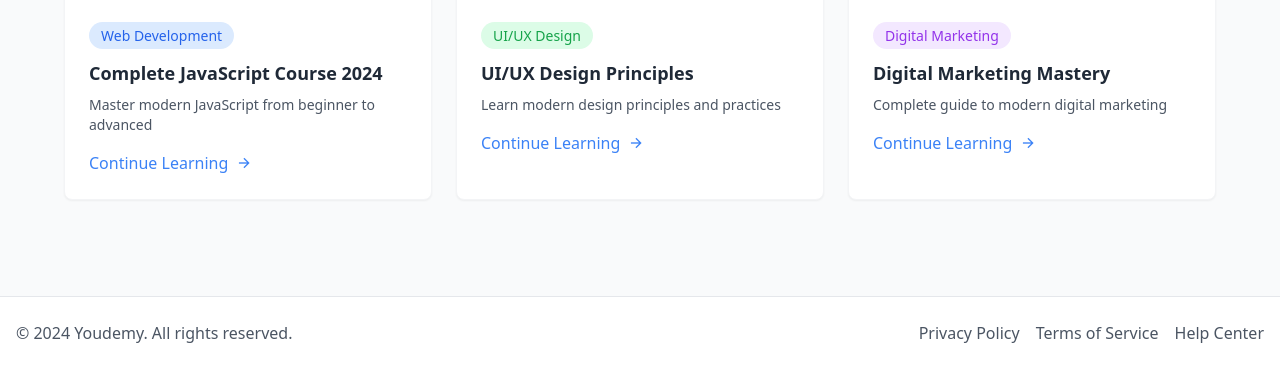
After one commit to elabiad-malika2/Youdemy, a PHP site: page /Etudiant/mesCours.php in a window 1280 px wide. The commit adds this page. Shown: the part 741-1110 px from the top of the page. Run offline with PHP 8.4, Linux system fonts and the light colour scheme; some libraries are stand-ins or nearby versions.

Commit message:
Ajout de page pour afficher mes cours

```diff
--- /dev/null
+++ b/Front-end/Etudiant/mesCours.php
@@ -0,0 +1,119 @@
+<!DOCTYPE html>
+<html lang="en">
+<head>
+    <meta charset="UTF-8">
+    <meta name="viewport" content="width=device-width, initial-scale=1.0">
+    <title>My Courses - Youdemy</title>
+    <script src="https://cdn.tailwindcss.com"></script>
+    <link href="https://cdn.jsdelivr.net/npm/remixicon@2.5.0/fonts/remixicon.css" rel="stylesheet">
+</head>
+
+<body class="bg-gray-50">
+    <!-- Header -->
+    <header class="bg-white border-b">
+        <div class="container mx-auto px-4">
+            <div class="flex items-center justify-between py-4">
+                <div class="flex items-center space-x-8">
+                    <a href="./index.php">
+                        <img src="/api/placeholder/150/50" alt="Youdemy Logo">
+                    </a>
+                    <nav class="hidden md:flex items-center space-x-6">
+                        <a href="./index.php" class="text-gray-900 hover:text-blue-500 transition-colors">Home</a>
+                        <a href="#" class="text-blue-500 font-bold">My Courses</a>
+                        <a href="#" class="text-gray-900 hover:text-blue-500 transition-colors">Browse Courses</a>
+                    </nav>
+                </div>
+                <div class="flex items-center space-x-4">
+                    <div class="flex items-center space-x-2">
+                        <img src="/api/placeholder/32/32" alt="User" class="w-8 h-8 rounded-full">
+                        <span class="text-gray-700">John Doe</span>
+                    </div>
+                </div>
+            </div>
+        </div>
+    </header>
+
+    <!-- Main Content -->
+    <main class="container mx-auto px-4 py-8">
+        <div class="max-w-6xl mx-auto">
+            <!-- Page Title -->
+            <div class="mb-8">
+                <h1 class="text-3xl font-bold text-gray-800">My Enrolled Courses</h1>
+                <p class="text-gray-600 mt-2">Continue learning from where you left off</p>
+            </div>
+
+            <!-- Search Bar -->
+            <div class="mb-8">
+                <div class="relative max-w-md">
+                    <input type="text"
+                           placeholder="Search your courses..."
+                           class="w-full p-3 pl-10 rounded-lg border border-gray-200 focus:outline-none focus:border-blue-400">
+                    <i class="ri-search-line absolute left-3 top-3 text-gray-400"></i>
+                </div>
+            </div>
+
+            <!-- Courses Grid -->
+            <div class="grid grid-cols-1 md:grid-cols-2 lg:grid-cols-3 gap-6">
+                <!-- Course Card 1 -->
+                <div class="bg-white rounded-lg shadow-sm overflow-hidden hover:shadow-md transition-shadow border border-gray-100">
+                    <img src="/api/placeholder/400/200" alt="Course thumbnail" class="w-full h-48 object-cover">
+                    <div class="p-6">
+                        <span class="px-3 py-1 bg-blue-100 text-blue-600 rounded-full text-sm">Web Development</span>
+                        <h3 class="font-semibold text-lg mt-3 text-gray-800">Complete JavaScript Course 2024</h3>
+                        <p class="text-gray-600 mt-2 text-sm">Master modern JavaScript from beginner to advanced</p>
+                        <div class="mt-4">
+                            <a href="#" class="text-blue-500 hover:text-blue-600 font-medium inline-flex items-center">
+                                Continue Learning <i class="ri-arrow-right-line ml-2"></i>
+                            </a>
+                        </div>
+                    </div>
+                </div>
+
+                <!-- Course Card 2 -->
+                <div class="bg-white rounded-lg shadow-sm overflow-hidden hover:shadow-md transition-shadow border border-gray-100">
+                    <img src="/api/placeholder/400/200" alt="Course thumbnail" class="w-full h-48 object-cover">
+                    <div class="p-6">
+                        <span class="px-3 py-1 bg-green-100 text-green-600 rounded-full text-sm">UI/UX Design</span>
+                        <h3 class="font-semibold text-lg mt-3 text-gray-800">UI/UX Design Principles</h3>
+                        <p class="text-gray-600 mt-2 text-sm">Learn modern design principles and practices</p>
+                        <div class="mt-4">
+                            <a href="#" class="text-blue-500 hover:text-blue-600 font-medium inline-flex items-center">
+                                Continue Learning <i class="ri-arrow-right-line ml-2"></i>
+                            </a>
+                        </div>
+                    </div>
+                </div>
+
+                <!-- Course Card 3 -->
+                <div class="bg-white rounded-lg shadow-sm overflow-hidden hover:shadow-md transition-shadow border border-gray-100">
+                    <img src="/api/placeholder/400/200" alt="Course thumbnail" class="w-full h-48 object-cover">
+                    <div class="p-6">
+                        <span class="px-3 py-1 bg-purple-100 text-purple-600 rounded-full text-sm">Digital Marketing</span>
+                        <h3 class="font-semibold text-lg mt-3 text-gray-800">Digital Marketing Mastery</h3>
+                        <p class="text-gray-600 mt-2 text-sm">Complete guide to modern digital marketing</p>
+                        <div class="mt-4">
+                            <a href="#" class="text-blue-500 hover:text-blue-600 font-medium inline-flex items-center">
+                                Continue Learning <i class="ri-arrow-right-line ml-2"></i>
+                            </a>
+                        </div>
+                    </div>
+                </div>
+            </div>
+        </div>
+    </main>
+
+    <!-- Simple Footer -->
+    <footer class="bg-white border-t mt-16">
+        <div class="container mx-auto px-4 py-6">
+            <div class="flex flex-col md:flex-row justify-between items-center">
+                <p class="text-gray-600">&copy; 2024 Youdemy. All rights reserved.</p>
+                <div class="flex space-x-4 mt-4 md:mt-0">
+                    <a href="#" class="text-gray-600 hover:text-gray-900">Privacy Policy</a>
+                    <a href="#" class="text-gray-600 hover:text-gray-900">Terms of Service</a>
+                    <a href="#" class="text-gray-600 hover:text-gray-900">Help Center</a>
+                </div>
+            </div>
+        </div>
+    </footer>
+</body>
+</html>
```
Also changed, not shown: Back-end/Classes/Inscription.php (+6 -8 lines), Front-end/Etudiant/detailsCours.php (+11 -4 lines).
